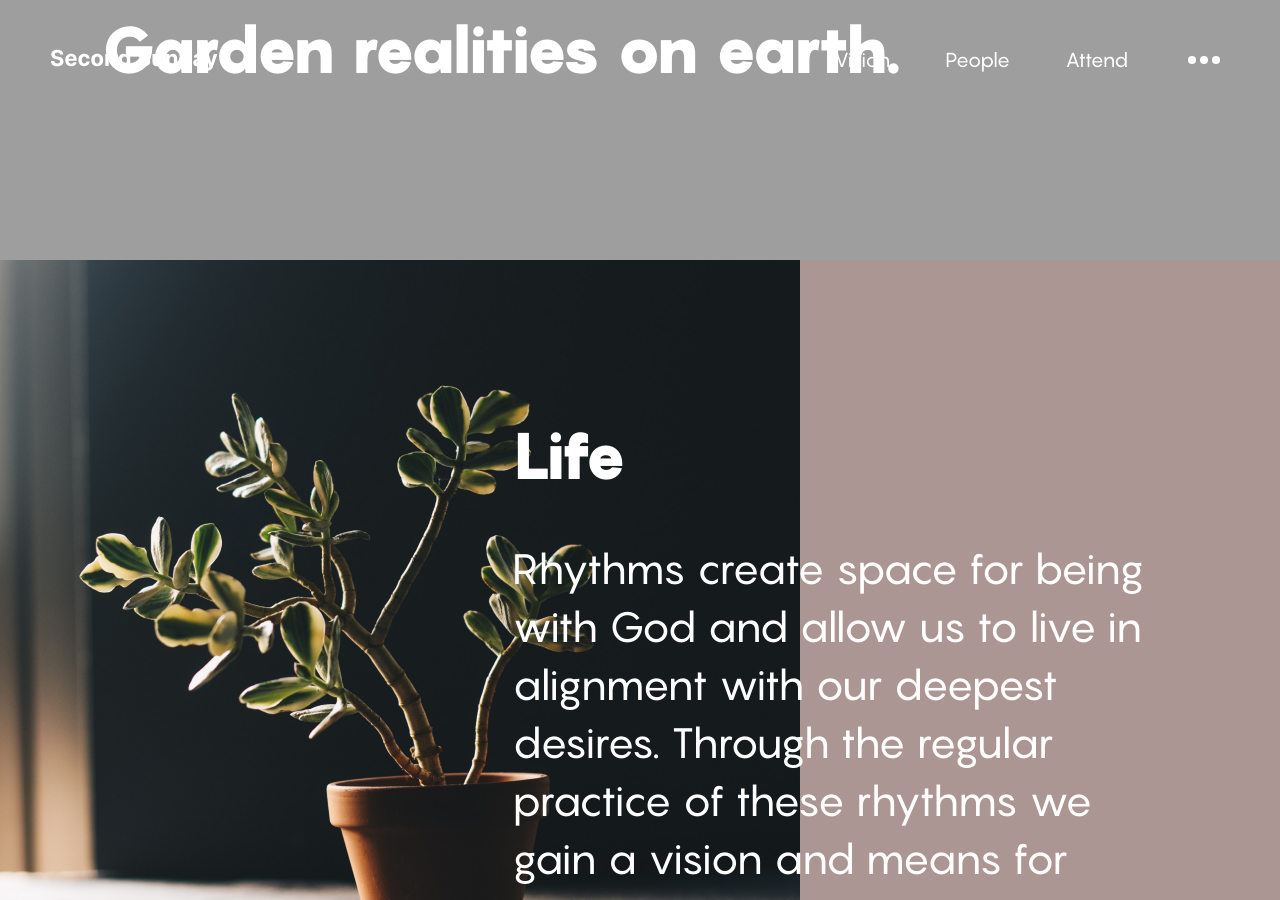
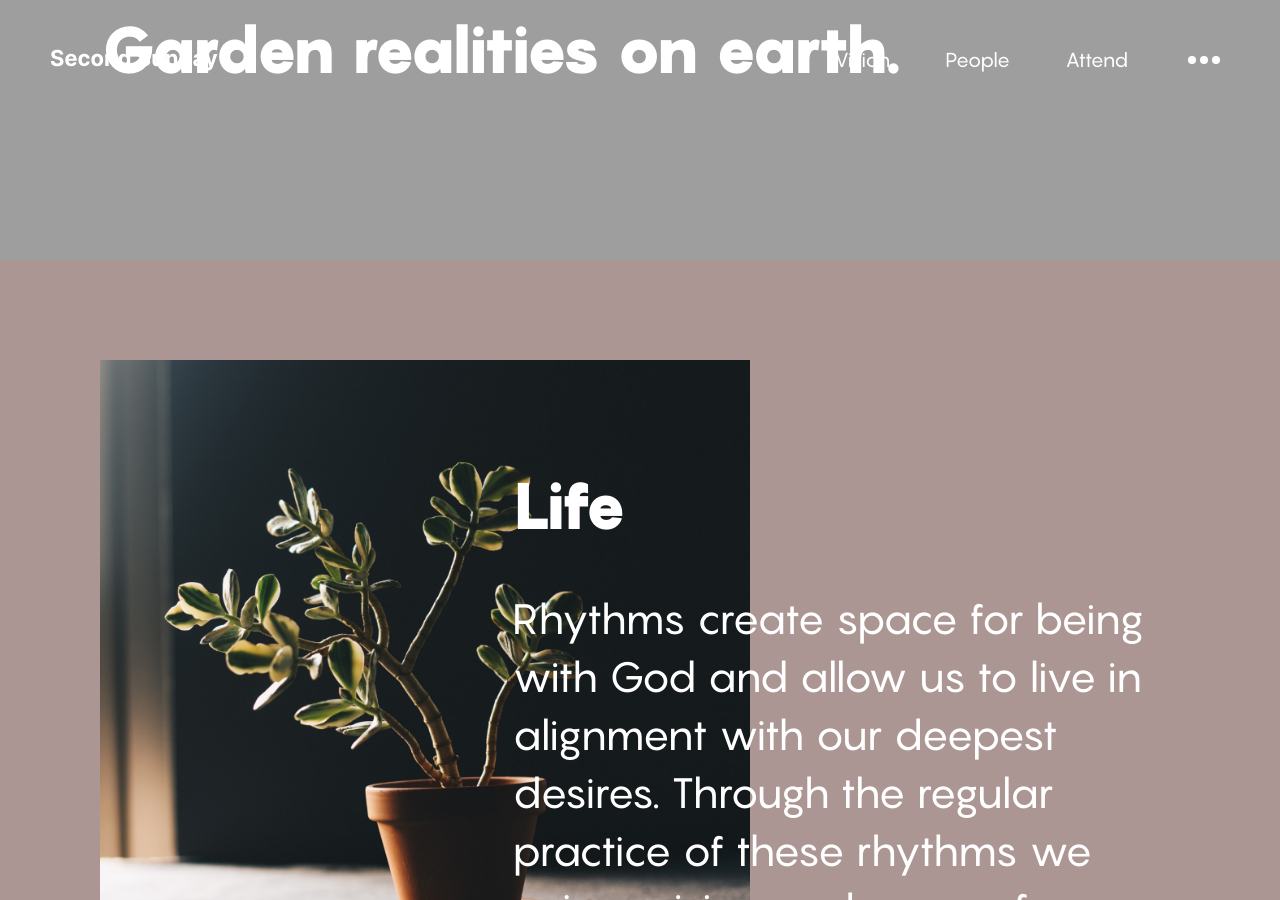
Before and after one commit to roryreiff/secondsunday, a Jekyll site: the page built from vision.html, in a window 1280 px wide and 900 px high, scrolled down 613 px. Built offline with Jekyll 4.4.1, drawn with Linux system fonts in a browser that asks for light colours; some of the changed text lies outside the part shown.

Commit message:
work on vision page

```diff
--- a/_includes/head.html
+++ b/_includes/head.html
@@ -15,5 +15,7 @@
   <link rel="shortcut icon" href="{{ site.baseurl }}/assets/favicon.ico">
   <link rel="alternate" type="application/atom+xml" title="{{ site.title }}" href="{{ site.baseurl }}/atom.xml">
 
+  <link href="https://unpkg.com/aos@2.3.1/dist/aos.css" rel="stylesheet">
+
   {% seo title=false %}
 </head>
--- a/_sass/_layout.scss
+++ b/_sass/_layout.scss
@@ -42,24 +42,26 @@
 }
 .page-content {
   background:#AC9693;
+  padding: 100px 0;
 }
 
 .vision-statement {
   min-height: 850px;
   margin-bottom: 100px;
   img {
-    max-width: 800px;
+    max-width: 650px;
     position: absolute;
+    margin-left: 100px;
   }
   .vision-content {
     position: relative;
     width: auto;
     margin: 0 100px 0 40%;
-    padding: 150px 0 0 0;
+    padding: 100px 0 0 0;
   }
   &.left {
     img {
-      right: 0;
+      right: 100px;
     }
     .vision-content {
         margin: 0 40% 0 100px;
--- a/vision.html
+++ b/vision.html
@@ -9,15 +9,15 @@
 
 <div class="page-content">
   <div class="vision-statement">
-    <img src="/assets/images/vision/vision-life@2x.jpg" />
+    <img src="/assets/images/vision/vision-life@2x.jpg" data-aos="fade-up"/>
     <div class="vision-content">
       <p class="headline">Life</p>
       <p>Rhythms create space for being with God and allow us to live in alignment with our deepest desires. Through the regular practice of these rhythms we gain a vision and means for becoming truly human.</p>
     </div>
   </div>
 
-  <div class="vision-statement left">
-    <img src="/assets/images/vision/vision-rhythms@2x.jpg" />
+  <div id="test-img" class="vision-statement left">
+    <img src="/assets/images/vision/vision-rhythms@2x.jpg" data-aos="fade-up" />
     <div class="vision-content">
       <p class="headline">Return</p>
       <p>The “human condition” is often described as a sense that something is missing in our lives. We believe that sense is what Jesus came to address by giving us a picture of a God who is love and making a way to God through his life and cross – a picture of God’s love. By returning to God on a daily and even moment by moment basis we discover our original Source and Resource for living a beautiful life.</p>
@@ -25,42 +25,47 @@
   </div>
 
   <div class="vision-statement">
-    <img src="/assets/images/vision/vision-relationship@2x.jpg" />
+    <img src="/assets/images/vision/vision-relationship@2x.jpg" data-aos="fade-up" />
     <div class="vision-content">
       <p class="headline">Relationship</p>
-      <p>The “human condition” is often described as a sense that something is missing in our lives. We believe that sense is what Jesus came to address by giving us a picture of a God who is love and making a way to God through his life and cross – a picture of God’s love. By returning to God on a daily and even moment by moment basis we discover our original Source and Resource for living a beautiful life.</p>
+      <p>To engage people in a space that is mutually self-giving and free of pretense is a reality in which we thrive. We seek to engage the rhythm of relationship by responding to small prompts to make contact with others as well as the weekly community gatherings.
+      </p>
     </div>
   </div>
 
   <div class="vision-statement left">
-    <img src="/assets/images/vision/vision-generosity@2x.jpg" />
+    <img src="/assets/images/vision/vision-generosity@2x.jpg" data-aos="fade-up" />
     <div class="vision-content">
       <p class="headline">Generosity</p>
-      <p>The “human condition” is often described as a sense that something is missing in our lives. We believe that sense is what Jesus came to address by giving us a picture of a God who is love and making a way to God through his life and cross – a picture of God’s love. By returning to God on a daily and even moment by moment basis we discover our original Source and Resource for living a beautiful life.</p>
-    </div>
+      <p>Through generosity we rise above the smallness of greed and expand our personal and corporate impact on the planet and in each other. We seek to engage the rhythm of generosity by committing a portion of our regular income to the Church and other organizations that are working to proliferate heaven on earth.
+      </div>
   </div>
 
   <div class="vision-statement">
-    <img src="/assets/images/vision/vision-response@2x.jpg" />
+    <img src="/assets/images/vision/vision-response@2x.jpg" data-aos="fade-up" />
     <div class="vision-content">
       <p class="headline">Response</p>
-      <p>The “human condition” is often described as a sense that something is missing in our lives. We believe that sense is what Jesus came to address by giving us a picture of a God who is love and making a way to God through his life and cross – a picture of God’s love. By returning to God on a daily and even moment by moment basis we discover our original Source and Resource for living a beautiful life.</p>
-    </div>
+      <p>Seeing the world and the people in it as our responsibility is an ancient rhythm of the Church. By responding daily, weekly, monthly and yearly to the needs of the world around us is a big part of being truly human.
+      </p>
+      </div>
   </div>
 
   <div class="vision-statement left">
-    <img src="/assets/images/vision/vision-rest@2x.jpg" />
+    <img src="/assets/images/vision/vision-rest@2x.jpg" data-aos="fade-up" />
     <div class="vision-content">
       <p class="headline">Rest</p>
-      <p>The “human condition” is often described as a sense that something is missing in our lives. We believe that sense is what Jesus came to address by giving us a picture of a God who is love and making a way to God through his life and cross – a picture of God’s love. By returning to God on a daily and even moment by moment basis we discover our original Source and Resource for living a beautiful life.</p>
-    </div>
+      <p>Central to being human is rest. Through rest we learn our place in the cosmos as limited yet made for the Infinite. Times of respite become the place where our energies in their limitedness are expanded and directed in the unlimited nature and power of God.
+      </p>
+      </div>
   </div>
 
   <div class="vision-statement">
-    <img src="/assets/images/vision/vision-creativity@2x.jpg" />
+    <img src="/assets/images/vision/vision-creativity@2x.jpg" data-aos="fade-up" />
     <div class="vision-content">
       <p class="headline">Creativity</p>
-      <p>The “human condition” is often described as a sense that something is missing in our lives. We believe that sense is what Jesus came to address by giving us a picture of a God who is love and making a way to God through his life and cross – a picture of God’s love. By returning to God on a daily and even moment by moment basis we discover our original Source and Resource for living a beautiful life.</p>
+      <p>
+      We all give ourselves to rhythms of creativity.  Whether it be writing a song or teaching a kid to read –  God has made it so that we are inextricably connected to the restoration of creation.  By responding daily to the muse of God’s Spirit we contribute to Heaven coming to earth.
+      </p>
     </div>
   </div>
 
```
Also changed, not shown: _layouts/default.html (+8 -0 lines), 14 other files.
